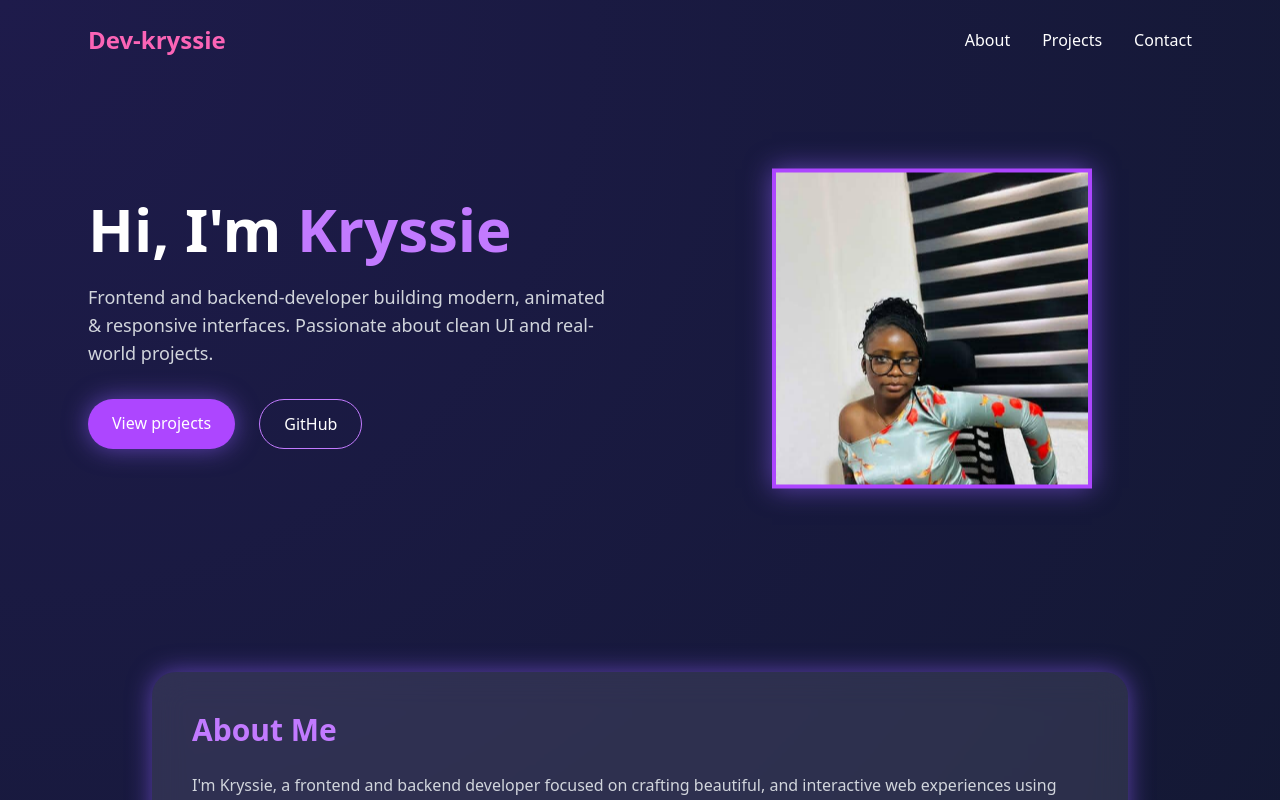
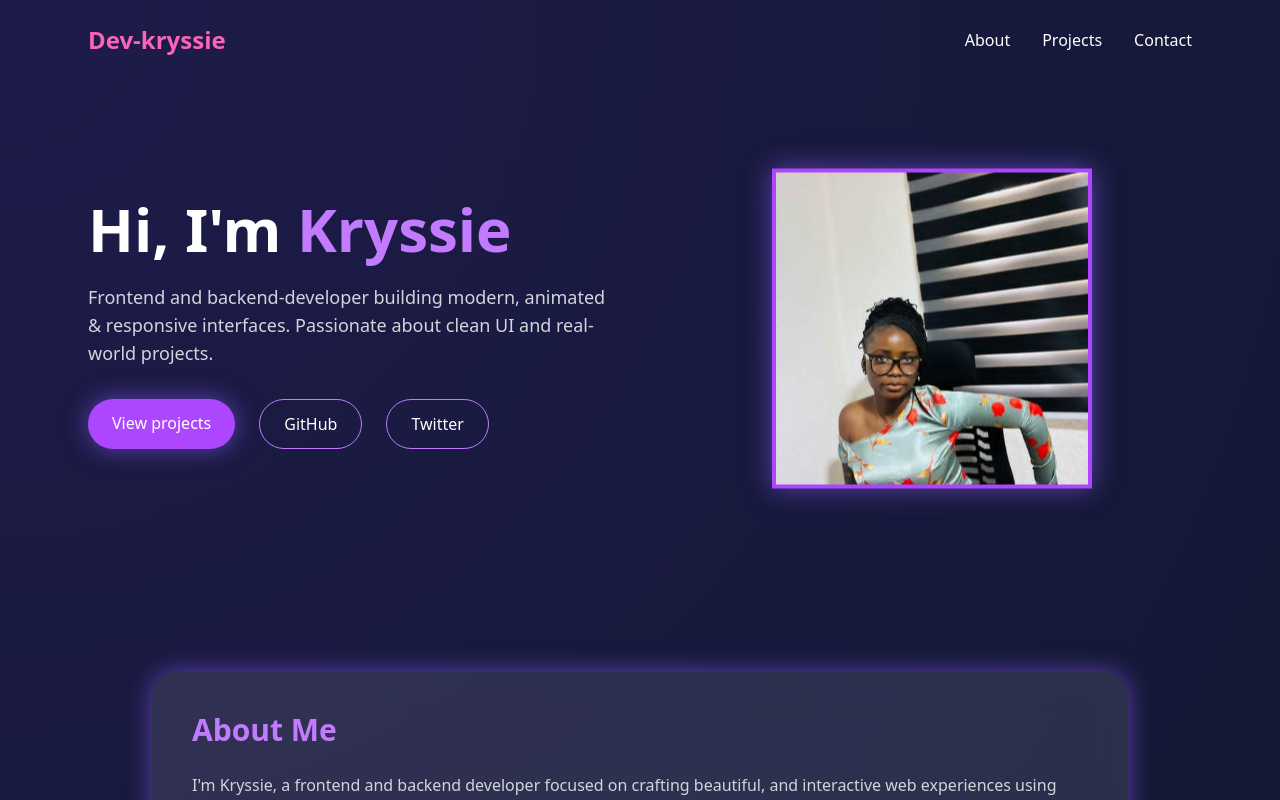
Before and after one commit to devkryssie/my-portfolio, a website: page src/index.html in a window 1280 px wide. Shown: the top 800 px of the page. Drawn offline with Linux system fonts and the light colour scheme.

Commit message:
make a change on index.html

```diff
--- a/src/index.html
+++ b/src/index.html
@@ -64,6 +64,11 @@
          target="_blank"
          class="border border-purple-400 px-6 py-3 rounded-full hover:bg-purple-400 hover:text-black transition">
          GitHub
+      </a>
+            <a href="https://twitter.com/christabel"
+         target="_blank"
+         class="border border-purple-400 px-6 py-3 rounded-full hover:bg-purple-400 hover:text-black transition">
+         Twitter
       </a>
     </div>
 
```
